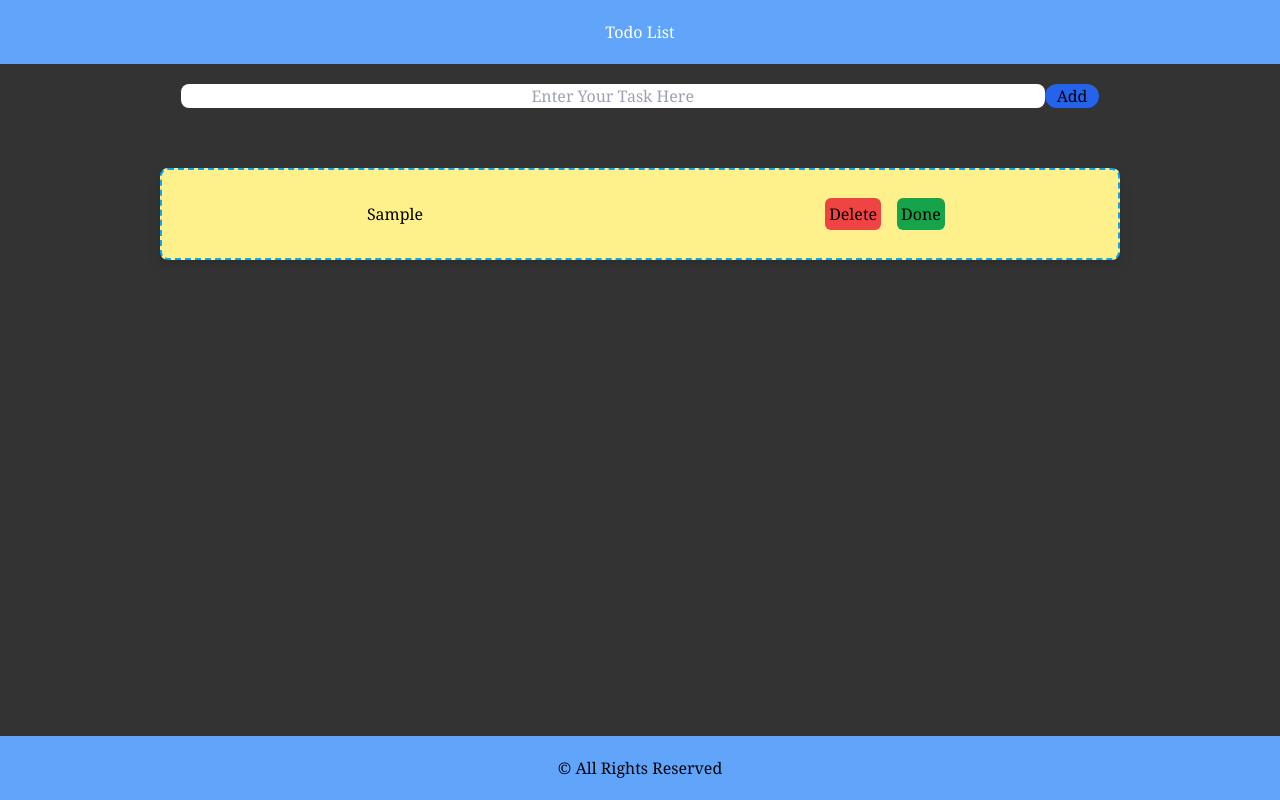
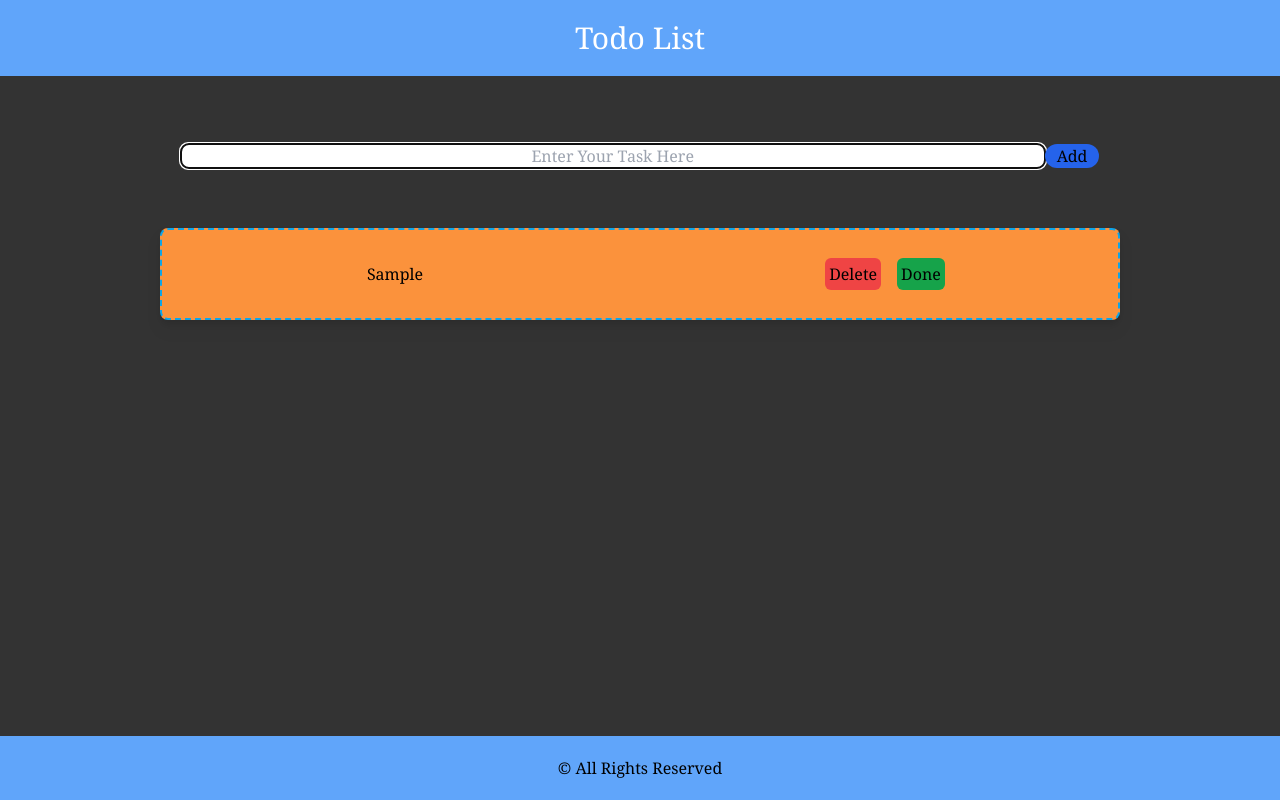
Before and after one commit to GashawMucheye/React-TypeScript-Todo_list, a React (Vite) app in the folder todo-list/: page / in a window 1280 px wide. Both pictures are taken after typing "Sample" into the empty fields and a click on the button "Add". Built offline with nearby package versions, Linux system fonts and the light colour scheme.

Commit message:
added useRef hook

```diff
--- a/todo-list/src/components/Header.tsx
+++ b/todo-list/src/components/Header.tsx
@@ -2,7 +2,7 @@ import { FC } from 'react';
 const Header: FC = () => {
   return (
     <header className="bg-blue-400 p-5 text-center hover:text-white fixed top-0 left-0 right-0 z-10 ">
-      <h2> Todo List</h2>
+      <h2 className="bold text-3xl cursor-pointer"> Todo List</h2>
     </header>
   );
 };
--- a/todo-list/src/components/InputFields.tsx
+++ b/todo-list/src/components/InputFields.tsx
@@ -1,9 +1,14 @@
-import { FC, useContext } from 'react';
+import { FC, useContext, useEffect, useRef } from 'react';
 import { Tasking } from '../context/TaskProvider';
 import { Props } from '../types/types';
 
 const InputFields: FC<Props> = ({ todo, setTodo }) => {
   const { dispatch } = useContext(Tasking);
+  const inputElement = useRef<HTMLInputElement>(null);
+  useEffect(() => {
+    inputElement.current?.focus();
+  }, [todo]);
+
   const handleAdd = () => {
     dispatch({
       type: 'ADD_TASK',
@@ -11,10 +16,12 @@ const InputFields: FC<Props> = ({ todo, setTodo }) => {
     });
     setTodo('');
   };
+
   return (
-    <div className="mx-auto max-w-[1000px] p-5 mt-9">
+    <div className="mx-auto max-w-[1000px] p-5 mt-24">
       <input
         className="w-[90%] text-center rounded-lg"
+        ref={inputElement}
         value={todo}
         type="text"
         placeholder="Enter Your Task Here"
--- a/todo-list/src/components/SingleTodo.tsx
+++ b/todo-list/src/components/SingleTodo.tsx
@@ -17,7 +17,7 @@ const SingleTodo: FC<TypeSingleTodo> = ({ todo, id, isDone, index }) => {
     <Draggable draggableId={id.toString()} index={index}>
       {(provided) => (
         <div
-          className="bg-yellow-200 my-3 rounded-lg grid gap-6 py-5 md:grid-cols-2 md:items-center hover:bg-blue-300 hover:text-blue-100 border-dashed border-2 border-sky-500 drop-shadow-lg"
+          className="bg-orange-400 my-3 rounded-lg grid gap-6 py-5 md:grid-cols-2 md:items-center hover:b-100 hover:bg-gradient-to-r from-purple-500 to-pink-500 border-dashed border-2 border-sky-500 drop-shadow-lg"
           {...provided.draggableProps}
           {...provided.dragHandleProps}
           ref={provided.innerRef}
```
